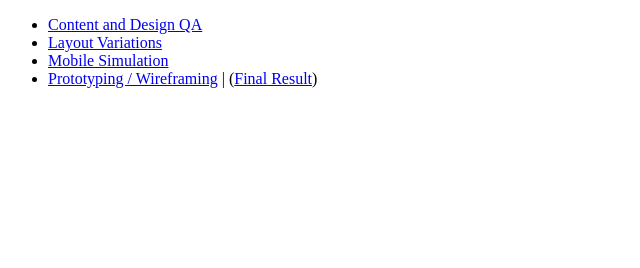
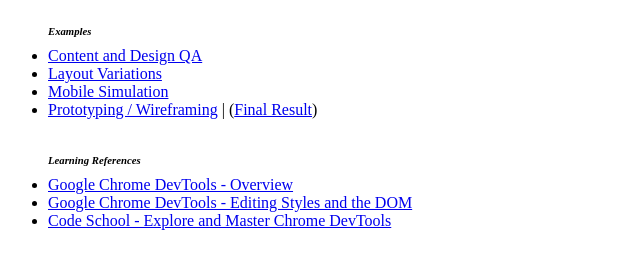
Before and after one commit to rodrigodalcindev/eipowertool, a plain HTML site: page index.html in a window 1280 px wide. Shown: the whole page, without its empty margins (0-640 px from the left). Drawn offline with Linux system fonts and the light colour scheme.

Commit message:
Adds reference links and sets up simple formatting to index page.

```diff
--- a/index.html
+++ b/index.html
@@ -3,9 +3,25 @@
   <head>
     <meta charset='utf-8'>
     <title>The Browser's Element Inspector as a Power Tool</title>
+
+    <style type="text/css">
+      body {
+        font: sans-serif;
+      }
+
+      ul {
+        margin-bottom: 35px
+      }
+
+      h6 {
+        font-style: italic;
+        margin-bottom: 10px;
+      }
+    </style>
   </head>
   <body>
     <ul>
+      <h6>Examples</h6>
       <li>
         <a href="http://www.airware.com/about-us" target="_blank">Content and Design QA</a>
       </li>
@@ -22,5 +38,20 @@
         <a href="examples/blank.html" target="_blank">Prototyping / Wireframing</a> | (<a href="examples/final.html" target="_blank">Final Result</a>)
       </li>
     </ul>
+
+    <ul>
+      <h6>Learning References</h6>
+      <li>
+        <a href="https://developer.chrome.com/devtools" target="_blank">Google Chrome DevTools - Overview</a>
+      </li>
+
+      <li>
+        <a href="https://developer.chrome.com/devtools/docs/dom-and-styles" target="_blank">Google Chrome DevTools - Editing Styles and the DOM</a>
+      </li>
+
+      <li>
+        <a href="http://discover-devtools.codeschool.com/" target="_blank">Code School - Explore and Master Chrome DevTools</a>
+      </li>
+    </ul>
   </body>
 </html>
```
